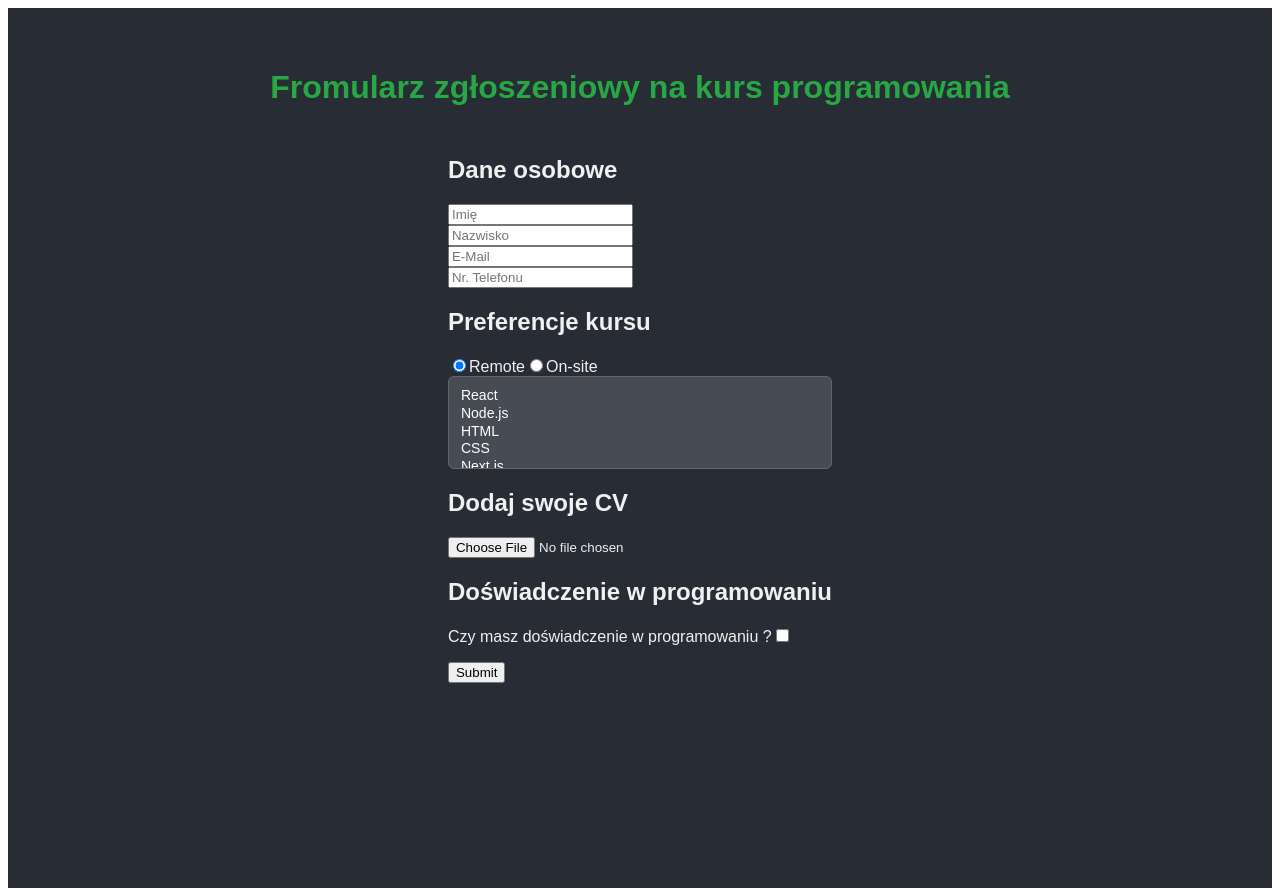
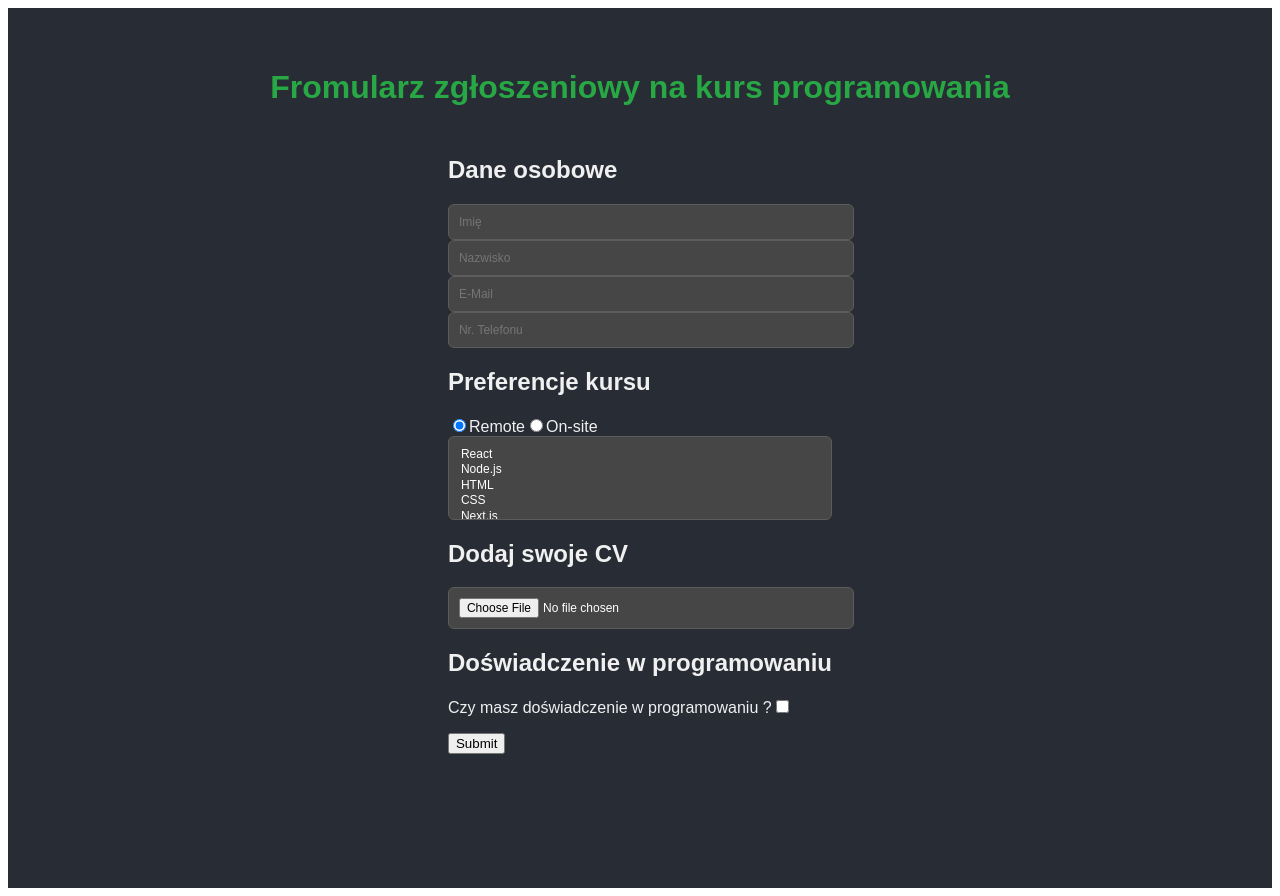
Before and after one commit to macioo-tech/react-form-hook, a React (Vite) app: page / in a window 1280 px wide. Built offline with nearby package versions, Linux system fonts and the light colour scheme.

Commit message:
styling input component

```diff
--- a/src/components/Input.jsx
+++ b/src/components/Input.jsx
@@ -1,4 +1,21 @@
 import { useFormContext } from "react-hook-form";
+import { ErrorText } from "../styles/App";
+import styled from "styled-components";
+
+const StyledInput = styled.input`
+  font-size: 12px;
+  width: 100%;
+  padding: 10px;
+  background:#464646;
+  border: 1px solid #5c5c5c;
+  color: white;
+  border-radius: 6px;
+  height: auto;
+  display: block;
+  overflow: hidden;
+  outline: none;
+  border-radius: 6px;
+`
 
 const Input = ({ name, label, type = "text", ...rest }) => {
   const {
@@ -9,8 +26,8 @@ const Input = ({ name, label, type = "text", ...rest }) => {
 
   return (
     <div>
-      <input {...register(name)} {...rest} type={type} placeholder={label} />
-      {errorMessage && <p>{errorMessage}</p>}
+      <StyledInput {...register(name)} {...rest} type={type} placeholder={label} />
+      {errorMessage && <ErrorText>{errorMessage}</ErrorText>}
     </div>
   );
 };
--- a/src/components/Select.jsx
+++ b/src/components/Select.jsx
@@ -3,11 +3,11 @@ import { ErrorText } from "../styles/App";
 import styled from "styled-components";
 
 const StyledSelect = styled.select`
-  font-size: 14px;
+  font-size: 12px;
   width: 100%;
   padding: 10px;
-  background:rgb(70, 75, 84);
-  border: 1px solid #666;
+  background:#464646;
+  border: 1px solid #5c5c5c;;
   color: white;
   border-radius: 6px;
   height: auto;
--- a/src/styles/App.jsx
+++ b/src/styles/App.jsx
@@ -17,7 +17,7 @@ export const Container = styled.div`
   font-family: "Arial", sans-serif;
 `;
 
-export const ErrorText = styled.span`
-  font-size: 14px;
+export const ErrorText = styled.p`
+  font-size: 10px;
   color: red;
 `;
```
